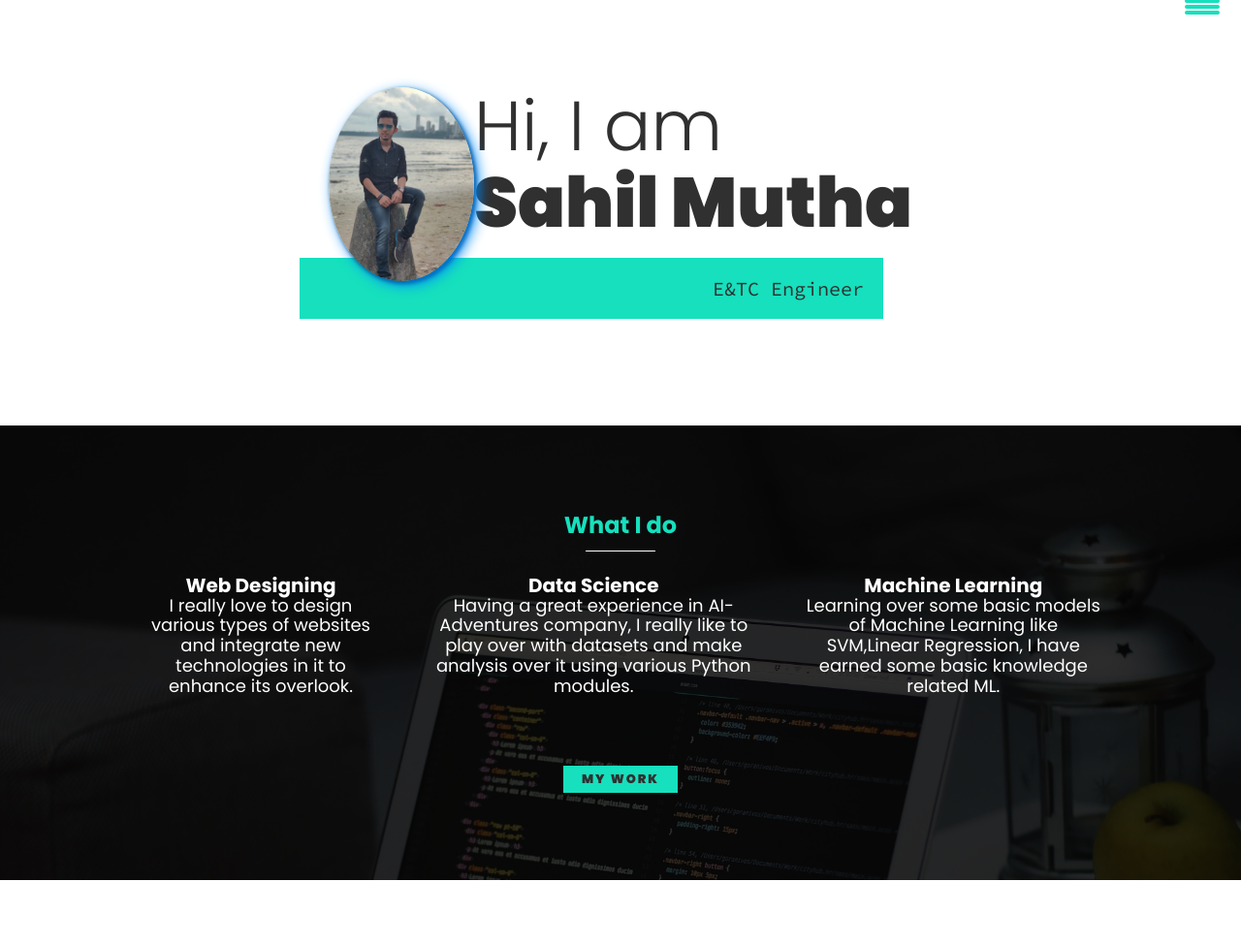
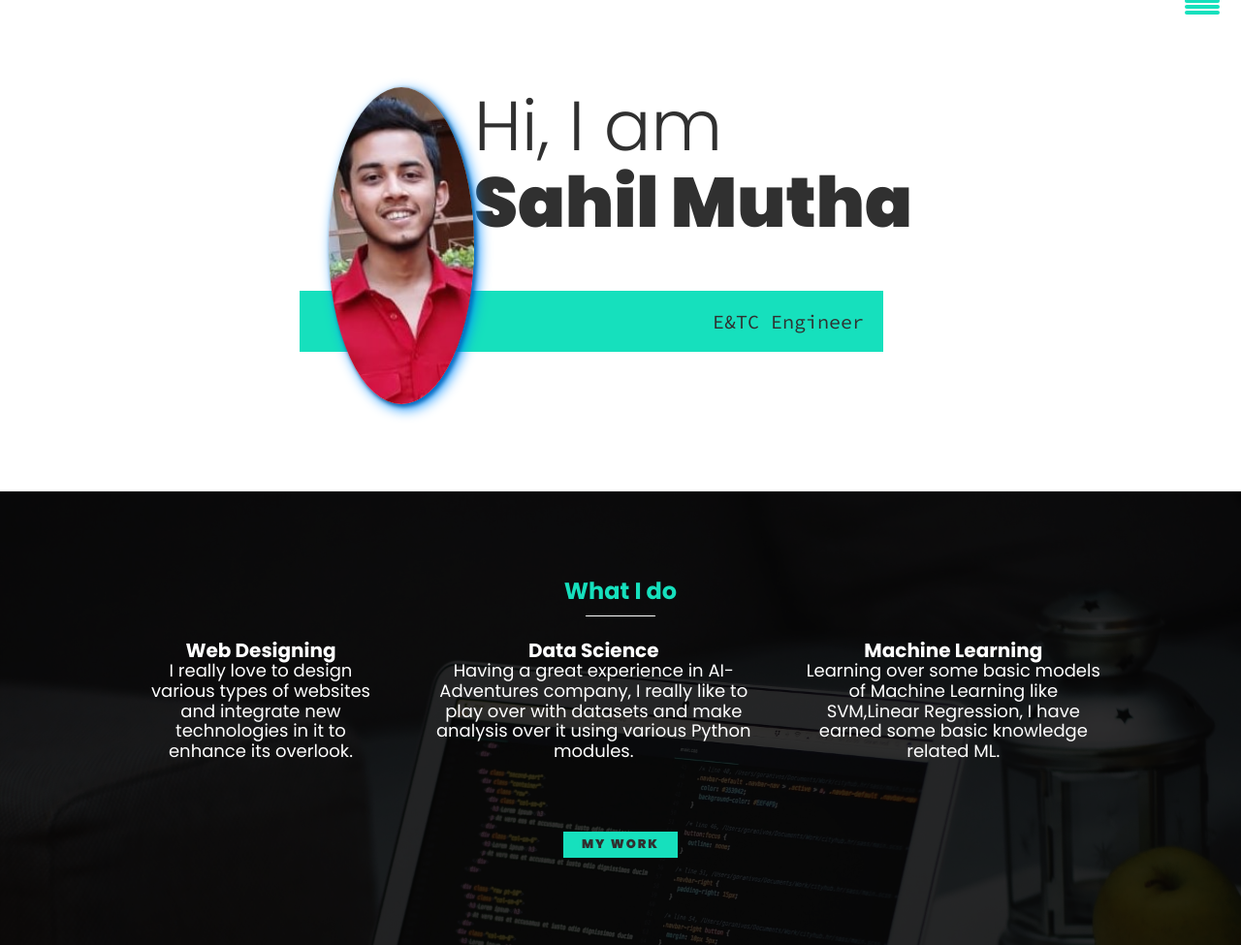
Before and after one commit to sahilmutha1999/My_portfolio, a plain HTML site: page index.html in a window 1280 px wide. Shown: the top 975 px of the page at 97% size. Drawn offline with nearby package versions, Linux system fonts and the light colour scheme.

Commit message:
Update index.html

```diff
--- a/index.html
+++ b/index.html
@@ -41,7 +41,7 @@
 			Hi, I am <strong>Sahil Mutha</strong>
 		</h1>
 		<p class="section__subtitle section__subtitle--intro">E&TC Engineer</p>
-		<img src="images/sahil_mum_cr.jpg" style="border-radius: 50%" class="intro__img">
+		<img src="images/7.2.jpeg" style="border-radius: 50%" class="intro__img">
 	</section>
 
 
```
